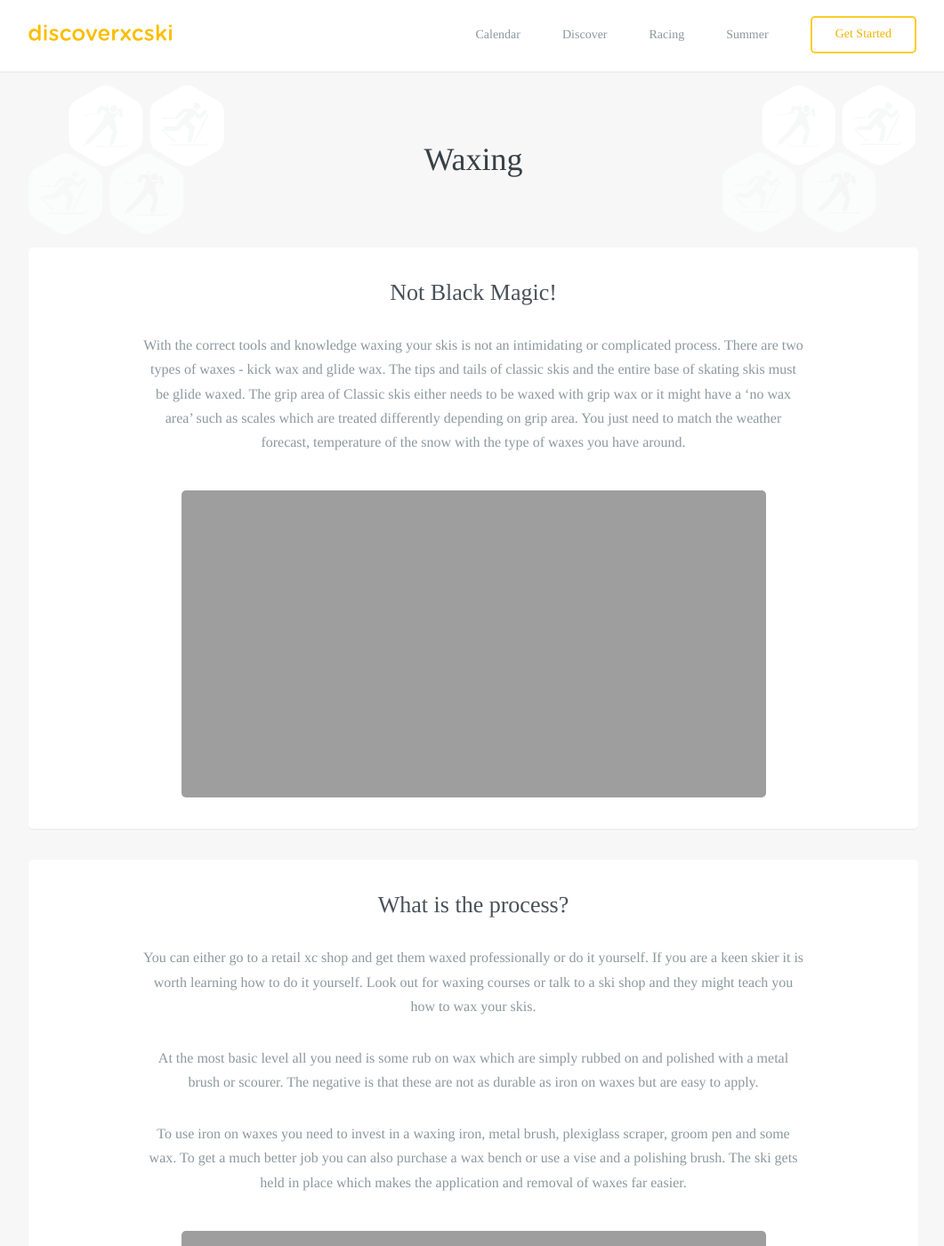
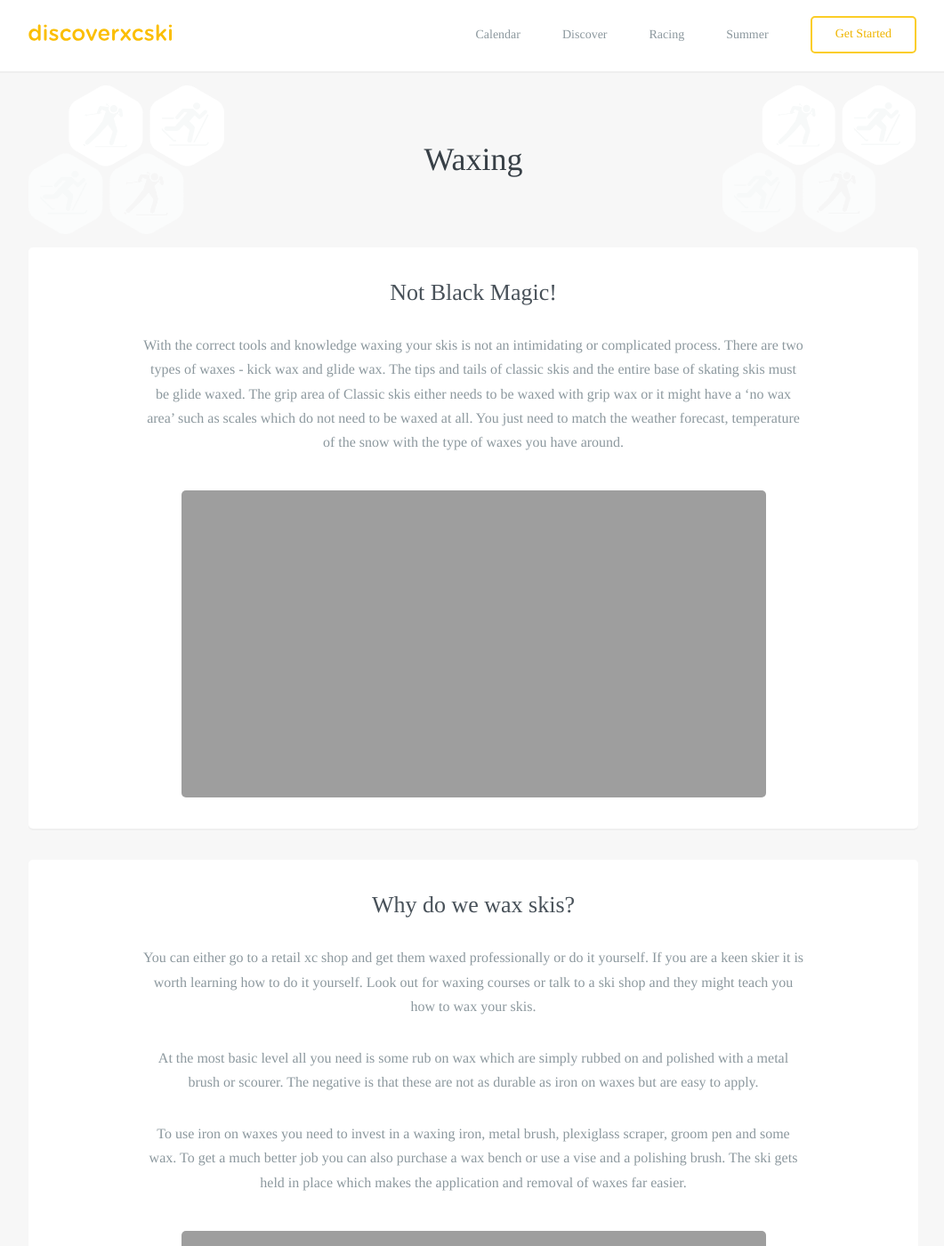
Before and after one commit to robcatto/robcatto.github.io, a Jekyll site: the page built from get-started/waxing/index.html, in a window 1280 px wide and 1400 px high. Shown: the whole window at 89% size, without its empty margins (108-1169 px from the left). Built offline with Jekyll 4.4.1, drawn with Linux system fonts in a browser that asks for light colours; some web fonts are replaced; Markdown is read by kramdown in place of the engine named in the settings; some of the changed text lies outside the part shown.

Commit message:
Update index.html

```diff
--- a/get-started/waxing/index.html
+++ b/get-started/waxing/index.html
@@ -33,7 +33,7 @@ layout: default
 
                 <section class="mobile_section">
                     <h3>Not Black Magic!</h3>
-                    <p>With the correct tools and knowledge waxing your skis is not an intimidating or complicated process.  There are two types of waxes - kick wax and glide wax.  The tips and tails of classic skis and the entire base of skating skis must be glide waxed.  The grip area of Classic skis either needs to be waxed with grip wax or it might have a ‘no wax area’ such as scales which are treated differently depending on grip area.   You just need to match the weather forecast, temperature of the snow with the type of waxes you have around.
+                    <p>With the correct tools and knowledge waxing your skis is not an intimidating or complicated process.  There are two types of waxes - kick wax and glide wax.  The tips and tails of classic skis and the entire base of skating skis must be glide waxed.  The grip area of Classic skis either needs to be waxed with grip wax or it might have a ‘no wax area’ such as scales which do not need to be waxed at all.   You just need to match the weather forecast, temperature of the snow with the type of waxes you have around.
 
                      </p>
 
@@ -46,7 +46,7 @@ layout: default
                 </section>
 
                    <section class="mobile_section">
-                    <h3>What is the process?</h3>
+                    <h3>Why do we wax skis?</h3>
                     <p>You can either go to a retail xc shop and get them waxed professionally or do it yourself.  If you are a keen skier it is worth learning how to do it yourself. Look out for waxing courses or talk to a ski shop and they might teach you how to wax your skis.
                         <p>At the most basic level all you need is some rub on wax which are simply rubbed on and polished with a metal brush or scourer.  The negative is that these are not as durable as iron on waxes but are easy to apply.
                         <p>To use iron on waxes you need to invest in a waxing iron, metal brush, plexiglass scraper, groom pen and some wax.  To get a much better job you can also purchase a wax bench or use a vise and a polishing brush.  The ski gets held in place which makes the application and removal of waxes far easier.
```
Also changed, not shown: other parts of get-started/waxing/index.html (+2 -2 lines).
